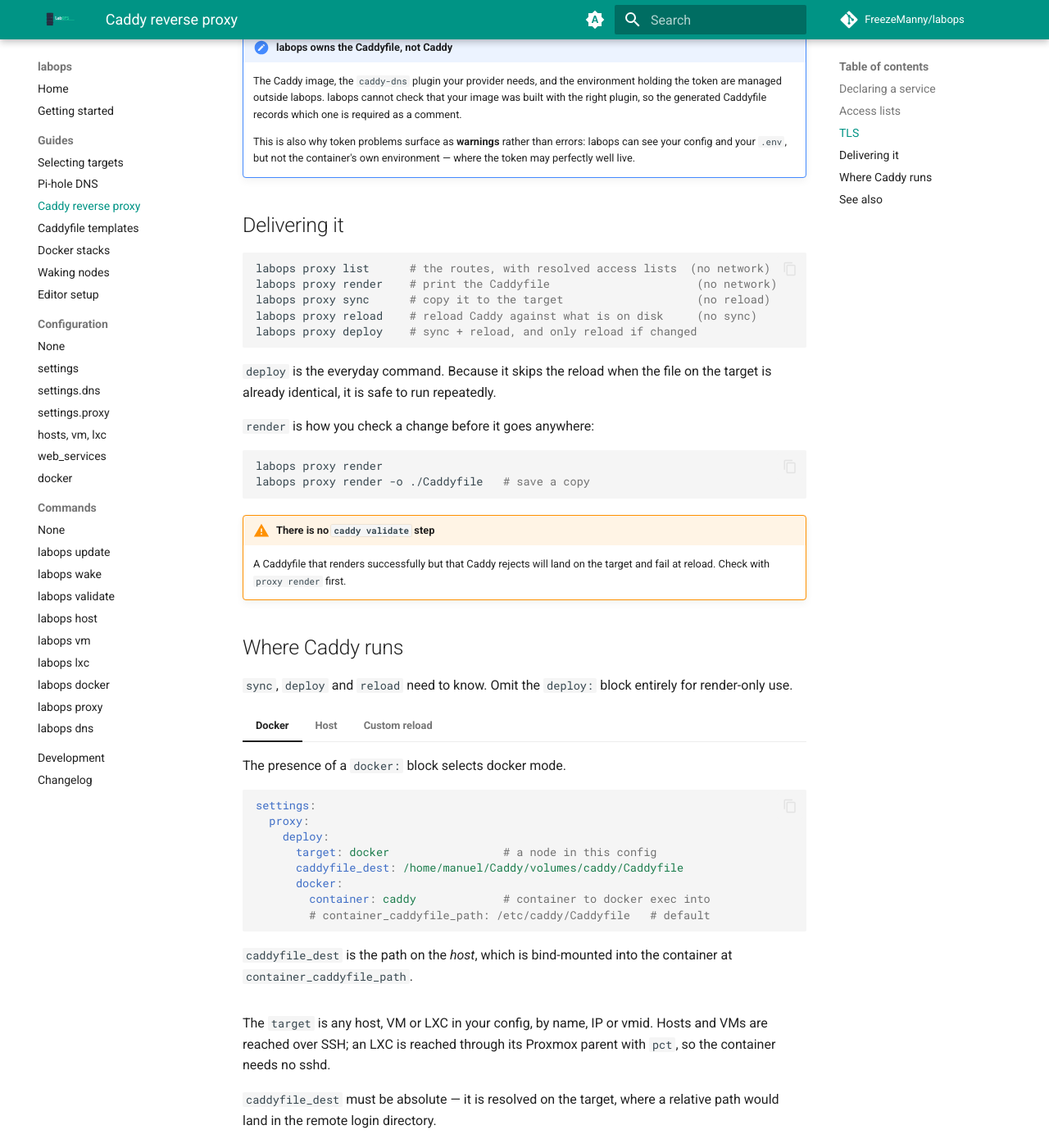
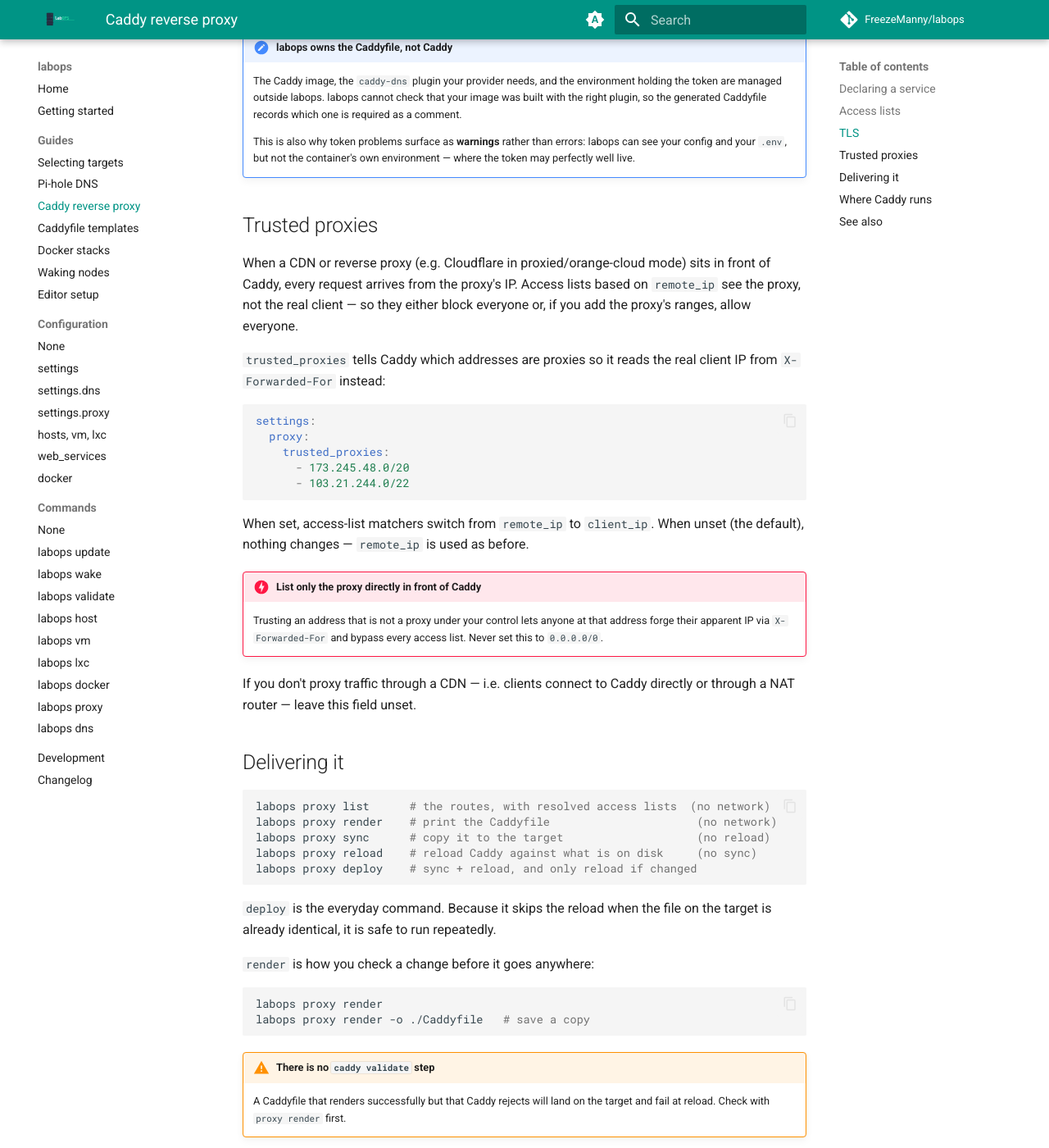
Before and after one commit to FreezeManny/labops, an MkDocs documentation site: the page built from docs/guides/proxy.md, in a window 1280 px wide and 1400 px high, scrolled down 2527 px. Shown: the whole window at 82% size. Built offline with MkDocs 1.6.1 and Material for MkDocs 9.7.7, drawn with Linux system fonts in a browser that asks for light colours; comment, search, counter and statistics services are not loaded.

Commit message:
added docs

````diff
--- a/docs/guides/proxy.md
+++ b/docs/guides/proxy.md
@@ -131,6 +131,35 @@
     labops can see your config and your `.env`, but not the container's own
     environment — where the token may perfectly well live.
 
+## Trusted proxies
+
+When a CDN or reverse proxy (e.g. Cloudflare in proxied/orange-cloud mode) sits
+in front of Caddy, every request arrives from the proxy's IP. Access lists based
+on `remote_ip` see the proxy, not the real client — so they either block
+everyone or, if you add the proxy's ranges, allow everyone.
+
+`trusted_proxies` tells Caddy which addresses are proxies so it reads the real
+client IP from `X-Forwarded-For` instead:
+
+```yaml
+settings:
+  proxy:
+    trusted_proxies:
+      - 173.245.48.0/20
+      - 103.21.244.0/22
+```
+
+When set, access-list matchers switch from `remote_ip` to `client_ip`. When
+unset (the default), nothing changes — `remote_ip` is used as before.
+
+!!! danger "List only the proxy directly in front of Caddy"
+    Trusting an address that is not a proxy under your control lets anyone at
+    that address forge their apparent IP via `X-Forwarded-For` and bypass every
+    access list. Never set this to `0.0.0.0/0`.
+
+If you don't proxy traffic through a CDN — i.e. clients connect to Caddy
+directly or through a NAT router — leave this field unset.
+
 ## Delivering it
 
 ```bash
````
